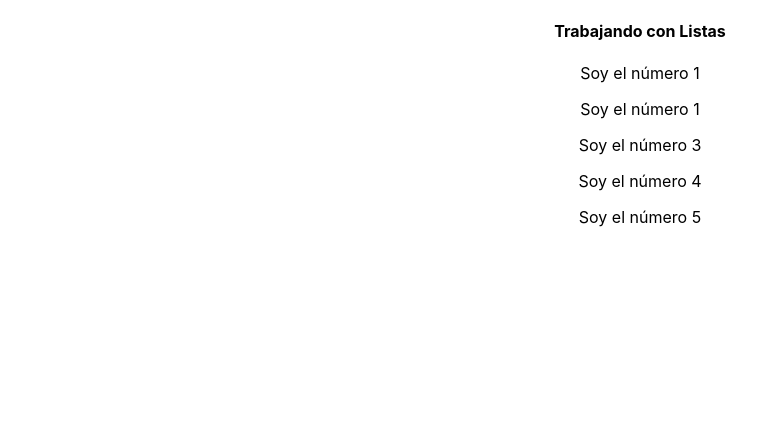
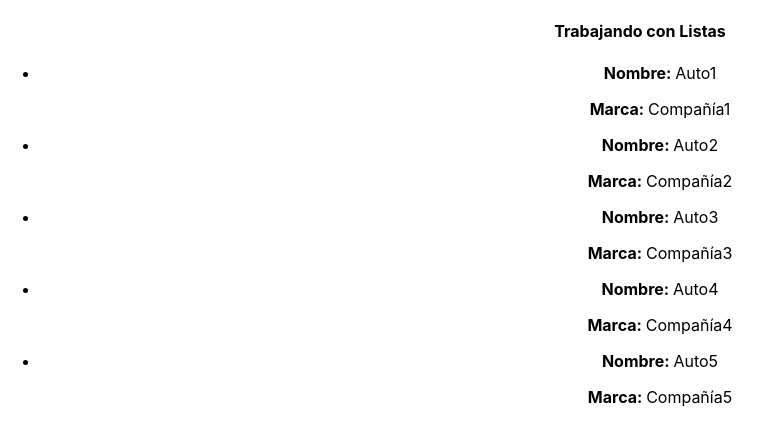
Before and after one commit to FennerEduardo/BeginReact, a React (Create React App) app: page / in a window 1280 px wide. Shown: the top 444 px of the page, without its empty margins (0-772 px from the left). Built offline with nearby package versions, Linux system fonts and the light colour scheme.

Commit message:
:fire: Rendering and itering object from json

```diff
--- a/package.json
+++ b/package.json
@@ -8,7 +8,7 @@
     "@testing-library/user-event": "^13.5.0",
     "react": "^18.2.0",
     "react-dom": "^18.2.0",
-    "react-scripts": "5.0.1",
+    "react-scripts": "^5.0.1",
     "web-vitals": "^2.1.4"
   },
   "scripts": {
--- a/src/App.js
+++ b/src/App.js
@@ -1,15 +1,32 @@
 import './App.css';
 import React, { Component } from 'react';
+import cars from './data/cars.json';
+
+class CarItem extends Component {
+  render() {
+    const { car } = this.props
+    return (
+      <li>
+        <p><strong>Nombre: </strong>{car.name}</p>
+        <p><strong>Marca: </strong>{car.company}</p>
+      </li>
+    )
+  }
+}
 
 class App extends Component {
   render() {
-    const numbers = [1, 1, 3, 4, 5]
+
     return (
       <div className="App">
         <h4>Trabajando con Listas</h4>
-        {numbers.map((number, index) => {
-          return <p key={index}>Soy el número {number}</p>
-        })}
+        <ul>
+          {
+            cars.map(car => {
+              return <CarItem  key={car.id} car={car} />
+            })
+          }
+        </ul>
       </div>
     );
   }
--- /dev/null
+++ b/src/data/cars.json
@@ -0,0 +1,27 @@
+[
+    {
+        "id": "1f45a2de-25f8-4d53-9e7b-2f8c4a84f37e",
+        "name": "Auto1",
+        "company": "Compañía1"
+    },
+    {
+        "id": "f86b1669-17f5-4df1-8a32-1a14d5c0fe21",
+        "name": "Auto2",
+        "company": "Compañía2"
+    },
+    {
+        "id": "04b5e4a9-4b64-4537-9c90-5a03f876d9bf",
+        "name": "Auto3",
+        "company": "Compañía3"
+    },
+    {
+        "id": "58b9e8f1-71a0-4412-9ac4-3753ddc1edeb",
+        "name": "Auto4",
+        "company": "Compañía4"
+    },
+    {
+        "id": "e3921921-35d0-4e8a-a7f8-1573d9a8a7f4",
+        "name": "Auto5",
+        "company": "Compañía5"
+    }
+]
```
Also changed, not shown: 2 other files (tests, documents, lock files or other folders).
